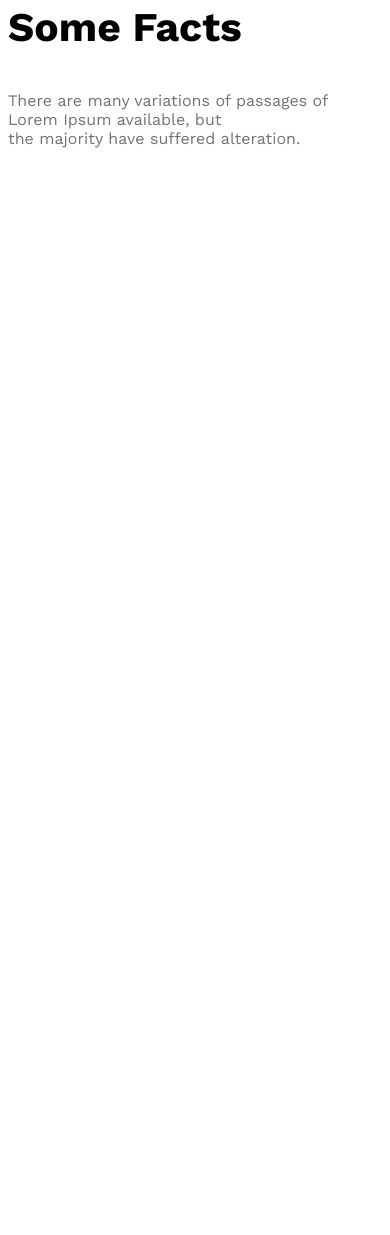
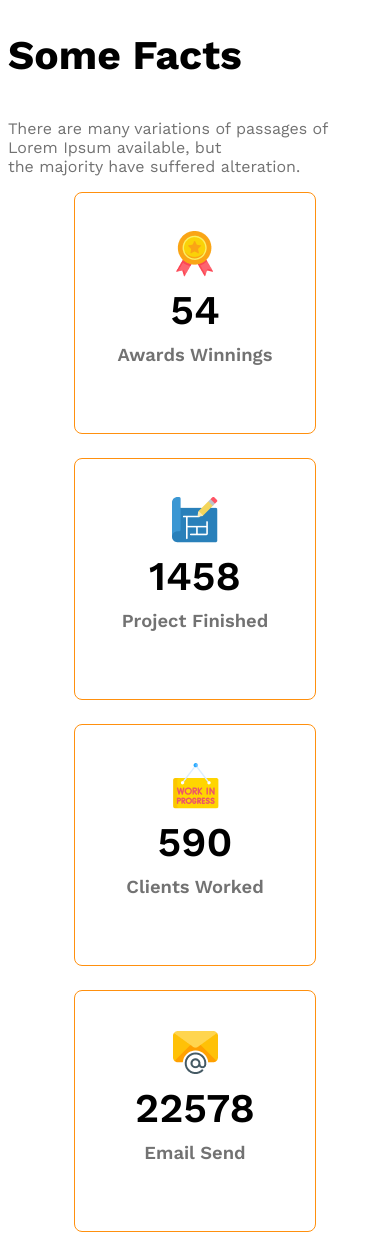
Before and after one commit to Shahriar262/G3-Architect-project, a plain HTML site: page index.html in a window 390 px wide. Shown: the part 3085-4320 px from the top of the page. Before the commit the page ends 3414 px from the top, so only its background shows below. Drawn offline with nearby package versions, Linux system fonts and the light colour scheme.

Commit message:
added some facts section and make it responsive

```diff
--- a/css/style.css
+++ b/css/style.css
@@ -18,6 +18,9 @@
 /* dark 03 */
 .text-lightgrey{
     color: #727272;
+}
+.text-primary{
+    color: #FF900E;
 }
 
 .bg-light{
@@ -103,13 +106,13 @@ main,section{
 /* teams and feature related styles */
 .teams{
     justify-content: center;
-    gap: 50px;
+    gap: 60px;
 }
 .team-img-container{
     display: grid;
     grid-template-columns: repeat(2, 1fr);
     gap: 18px;
-    margin-left: 110px;
+
 
 }
 
@@ -132,21 +135,50 @@ main,section{
     color: #727272;
     font-weight: 500;
 }
-.text-primary{
-    color: #FF900E;
+/* some facts related styles */
+.fact-container{
+    display: grid;
+    grid-template-columns: repeat(4, 1fr);
+
 }
+.fact-card{
+    border: 1px solid #FF900E;
+    width: 240px;
+    height: 240px;
+    border-radius: 8px;
+    text-align: center;
+    align-items: center;
+    justify-content: center;
+}
+.fact-number{
+    font-size: 2.55rem;
+    font-weight: 600;
+    margin-top: 5px;
+    margin-bottom: 10px;
+}
+.fact-name{
+    font-size: 1.15rem;
+    font-weight: 600;
+    margin-top: 8px;
+}
+.fact-description{
+    max-width: 540px;
+}
+
 /* responsive media query */
 @media screen and (max-width:576px) {
     .navbar, .nav-links, .teams{
         flex-direction: column;
     }
-    .team-img-container{
+    .team-img-container, .fact-container{
         grid-template-columns: repeat(1, 1fr);
-        margin-left: 20px;
+        justify-items: center;
+        gap: 24px;
 
     }
+
     .our-features{
-        margin-left: 20px;
+        margin-left: 10px;
         margin-top: 5px;
 
     }
@@ -159,6 +191,8 @@ main,section{
     .our-features{
         margin-left: 80px;
     }
-
-
+    .fact-container{
+        grid-template-columns: repeat(2, 1fr);
+        gap: 12px;
+    }
 }
--- a/index.html
+++ b/index.html
@@ -54,27 +54,34 @@
         <!-- some facts -->
          <section class="some-facts">
             <h3 class="section-title">Some Facts</h3>
-            <p class="text-lightgrey">There are many variations of passages of Lorem Ipsum available, but <br> the majority have suffered alteration.</p>
+            <p class="text-lightgrey fact-description">There are many variations of passages of Lorem Ipsum available, but <br> the majority have suffered alteration.</p>
             <div class="fact-container">
-               <div class="fact">
-                <img src="" alt="" class="fact-icon">
-                <h4 class="fact-number"></h4>
-                <h5 class="fact-name"></h5>
+               <div class="fact-card display-flex">
+                <div>
+                <img src="./images/icons/ribon.png" alt="" class="fact-icon">
+                <h4 class="fact-number">54</h4>
+                <h5 class="fact-name text-lightgrey">Awards Winnings</h5>
+                </div>
                </div>
-               <div class="fact">
-                <img src="" alt="" class="fact-icon">
-                <h4 class="fact-number"></h4>
-                <h5 class="fact-name"></h5>
+               <div class="fact-card display-flex">
+                <div>
+                <img src="./images/icons/projects.png" alt="" class="fact-icon">
+                <h4 class="fact-number">1458</h4>
+                <h5 class="fact-name text-lightgrey">Project Finished</h5>
+                </div>
                </div>
-               <div class="fact">
-                <img src="" alt="" class="fact-icon">
-                <h4 class="fact-number"></h4>
-                <h5 class="fact-name"></h5>
+               <div class="fact-card display-flex">
+                <div>
+                <img src="./images/icons/customers.png" alt="" class="fact-icon">
+                <h4 class="fact-number">590</h4>
+                <h5 class="fact-name text-lightgrey">Clients Worked</h5>
+                </div>
                </div>
-               <div class="fact">
-                <img src="" alt="" class="fact-icon">
-                <h4 class="fact-number"></h4>
-                <h5 class="fact-name"></h5>
+               <div class="fact-card display-flex">
+                <div>
+                <img src="./images/icons/email.png" alt="" class="fact-icon">
+                <h4 class="fact-number">22578</h4>
+                <h5 class="fact-name text-lightgrey">Email Send</h5>
                </div>
             </div>
          </section>
```
